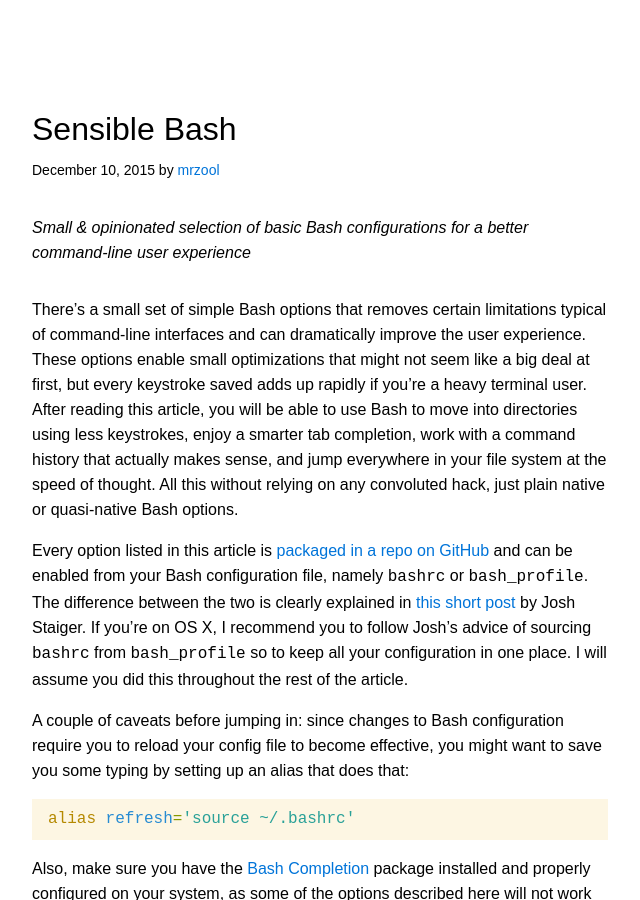
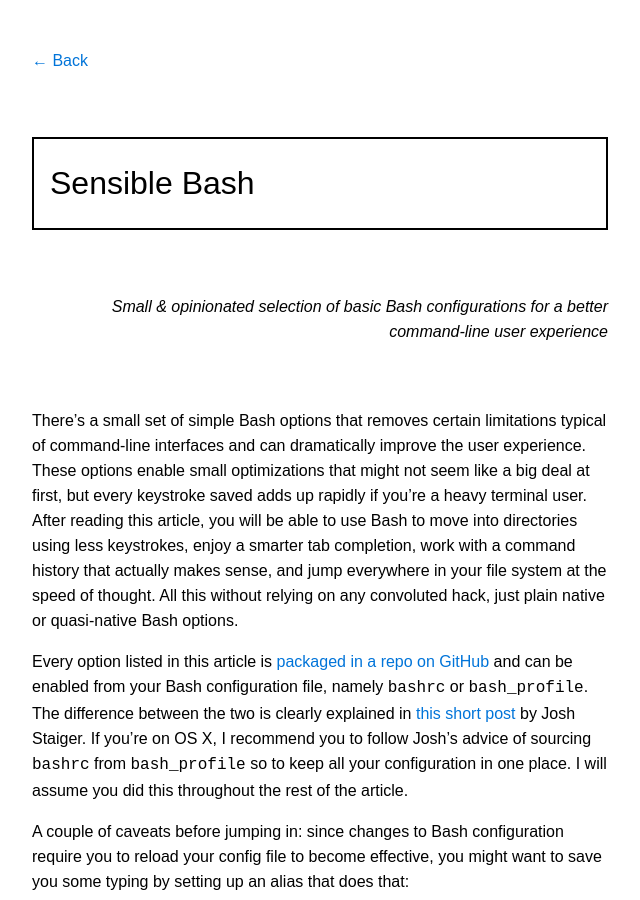
Before and after one commit to mrzool/mrzool.github.io, a Jekyll site: the page built from _posts/2015-12-10-sensible-bash.md, in a window 1280 px wide and 900 px high. Shown: the whole window, without its empty margins (320-960 px from the left). Built offline with Jekyll 4.4.1, drawn with Linux system fonts in a browser that asks for light colours.

Commit message:
review post layout

```diff
--- a/_layouts/post.html
+++ b/_layouts/post.html
@@ -2,17 +2,18 @@
 <html lang="en">
   {% include _head.html %}
   <body class="post">
-    <main class="px3 py3 mt4 mb4 max-width-2 mx-auto">
+    <main class="px3 py3 mt2 mb4 max-width-2 mx-auto">
+      <a class="border-none block mb4" href="/">&larr; Back</a>
       <article>
-        <h1 class="mb1 normal"> {{ page.title }} </h1>
-        <time class="h5 inline-block mt1 mr2 normal"> {{ page.date | date: "%B %e, %Y" }} by <a href="/" title="Homepage">{{ site.author }}</a> </time>
+        <h1 class="mb4 normal border px2 py3"> {{ page.title }} </h1>
+        {% comment %} <time class="h5 inline-block mt1 mr2 normal"> {{ page.date | date: "%B %e, %Y" }} by <a href="/" title="Homepage">{{ site.author }}</a> </time> {% endcomment %}
         {% comment %} <a class="btn btn-outline h6 border normal blue" href="https://twitter.com/intent/tweet?text={{ page.title }}&url=http://mrzool.cc{{ page.url }}&via={{ site.twitter_username }}&related={{ site.twitter_username }}" rel="nofollow" target="_blank" title="Share on Twitter"> {% endcomment %}
         {% comment %}   <span>Tweet</span> {% endcomment %}
         {% comment %} </a> {% endcomment %}
-        <h3 class="h4 italic mt3 mb3 normal"> {{ page.subtitle }} </h3>
+        <h3 class="h4 italic mt3 mb4 normal align-right"> {{ page.subtitle }} </h3>
         {{ content }}
       </article>
-      <hr class="mt4 mb3">
+      <hr class="mt4 mb4">
       <p class="h5 italic">
         Thanks for reading so far!
         For comments, suggestions, questions and corrections you can always reach me on
```
